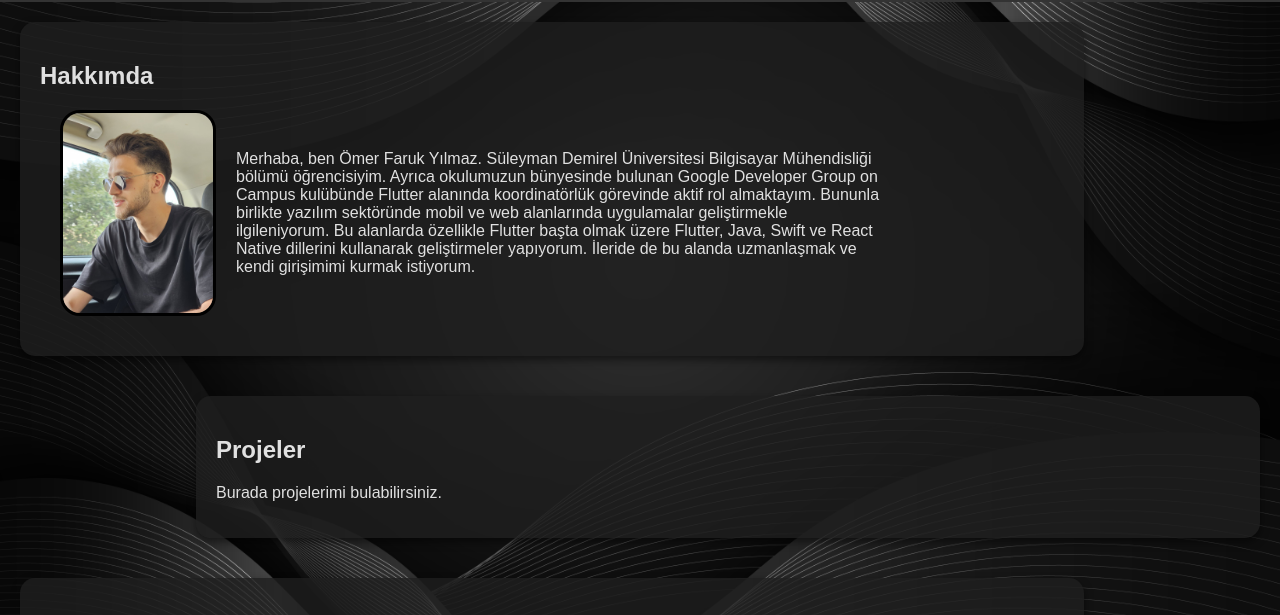
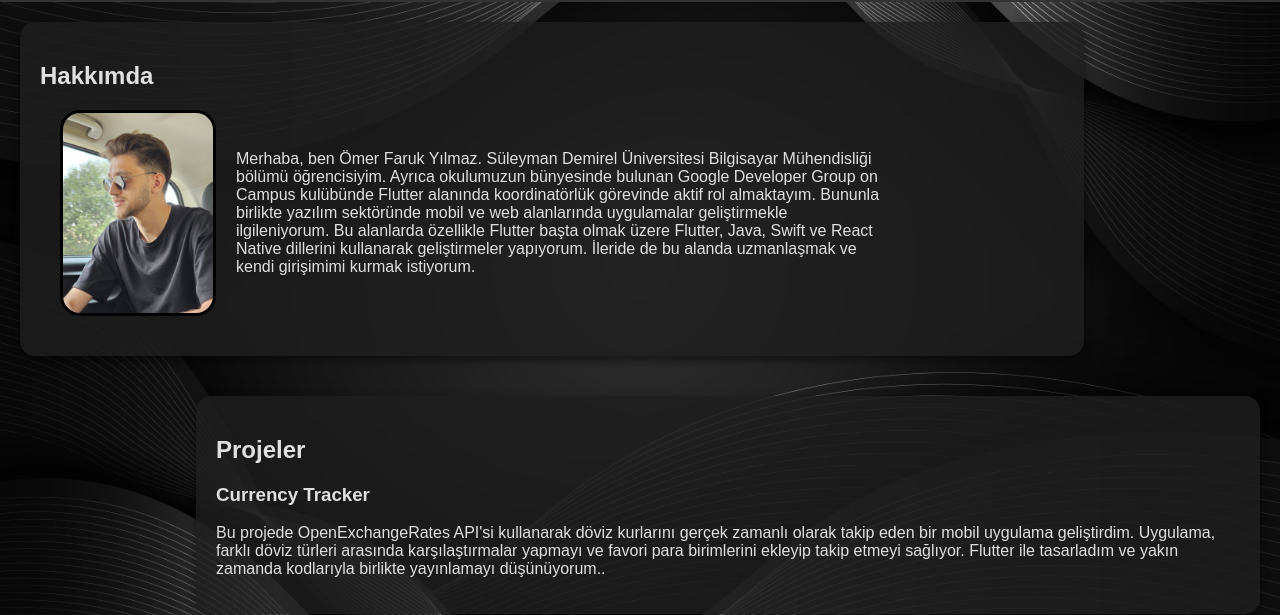
Before and after one commit to Omerylmz00/Personal-Blog-Website, a plain HTML site: page index.html in a window 1280 px wide. Shown: the part 162-777 px from the top of the page. Drawn offline with Linux system fonts and the light colour scheme.

Commit message:
A few changes to the index file

```diff
--- a/index.html
+++ b/index.html
@@ -41,8 +41,12 @@
 
             <section id="projects" class="card">
                 <h2>Projeler</h2>
-                <p>Burada projelerimi bulabilirsiniz.</p>
+                <div class="project-item">
+                    <h3>Currency Tracker</h3>
+                    <p>Bu projede OpenExchangeRates API'si kullanarak döviz kurlarını gerçek zamanlı olarak takip eden bir mobil uygulama geliştirdim. Uygulama, farklı döviz türleri arasında karşılaştırmalar yapmayı ve favori para birimlerini ekleyip takip etmeyi sağlıyor. Flutter ile tasarladım ve yakın zamanda kodlarıyla birlikte yayınlamayı düşünüyorum..</p>
+                </div>
             </section>
+
 
             <section id="contact" class="card">
                 <h2>İletişim</h2>
```
